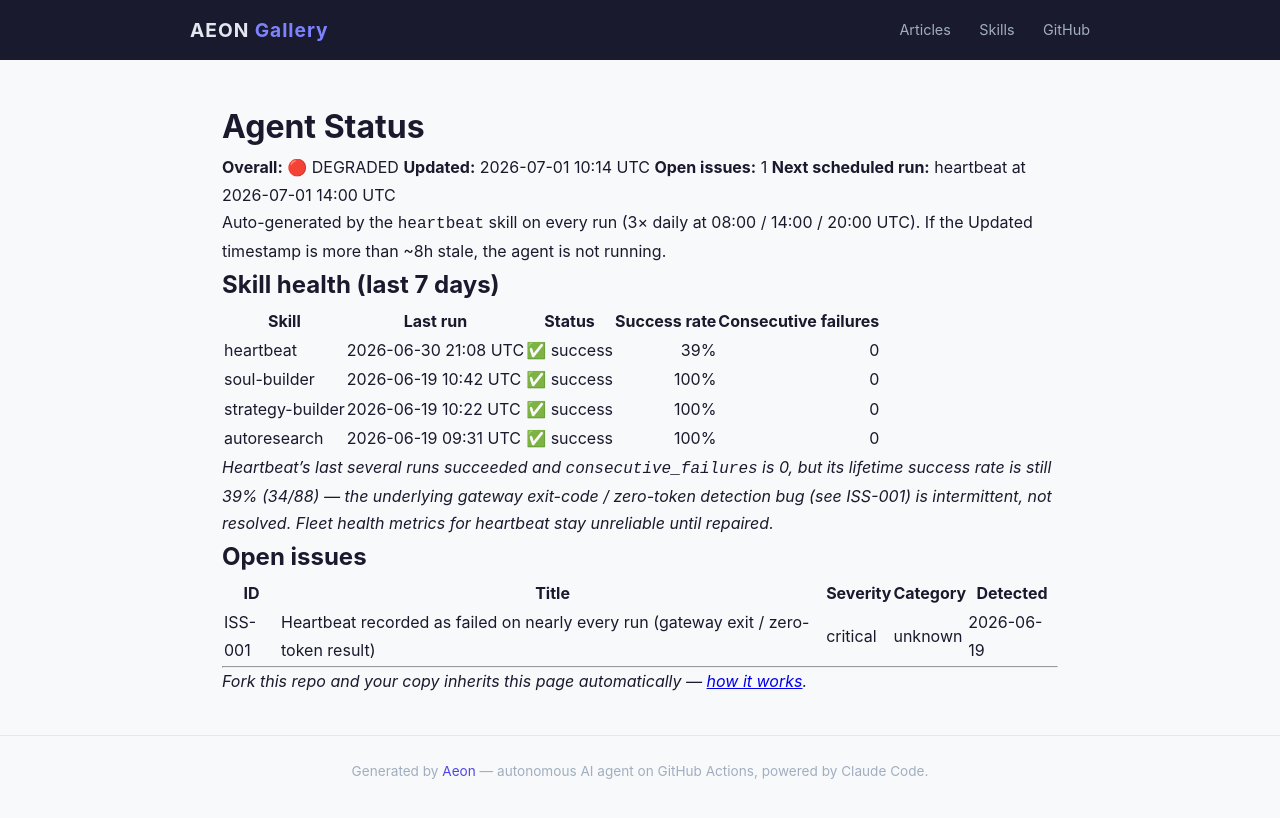
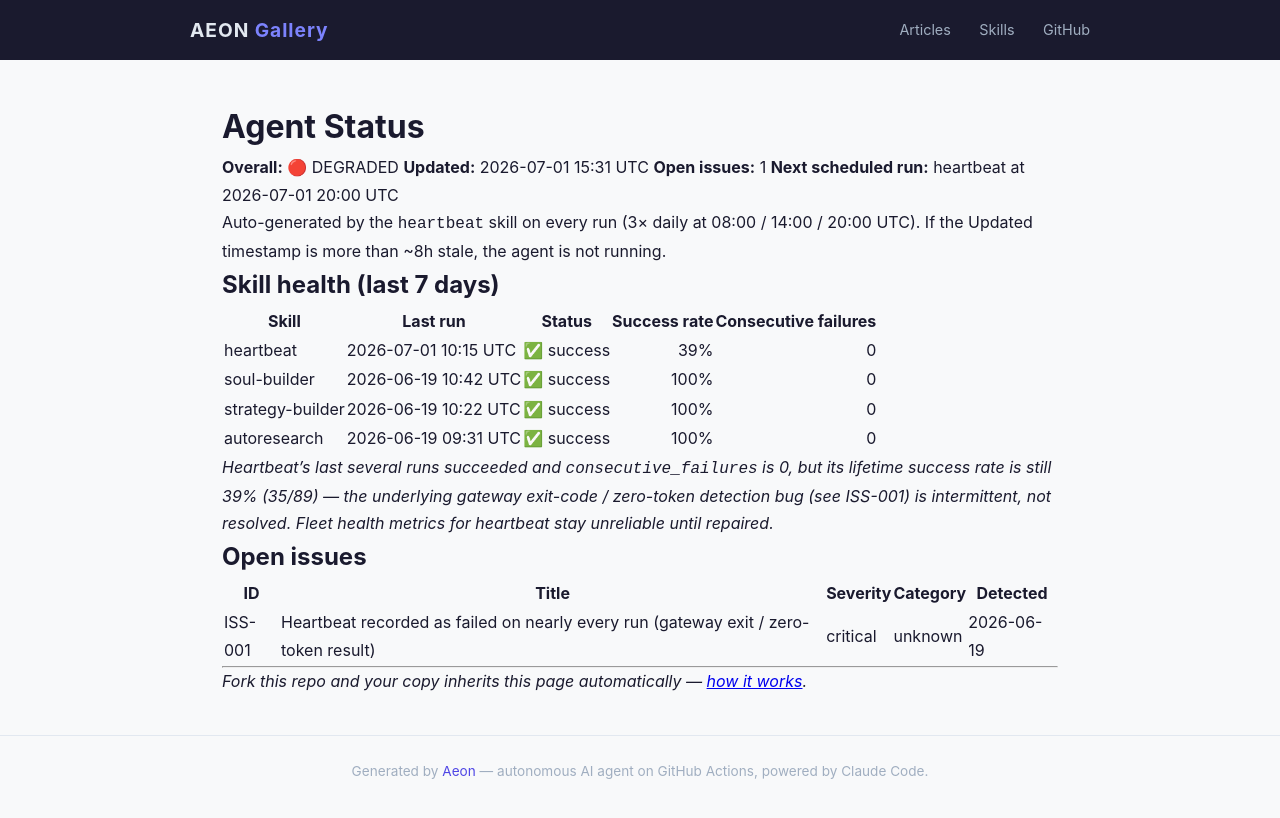
Before and after one commit to RickCrosschain/aeon, a Jekyll site: the page built from docs/status.md, in a window 1280 px wide. Shown: the top 818 px of the page. Built offline with Jekyll 4.4.1, drawn with Linux system fonts in a browser that asks for light colours.

Commit message:
chore(heartbeat): auto-commit 2026-07-01

```diff
--- a/docs/status.md
+++ b/docs/status.md
@@ -7,9 +7,9 @@
 # Agent Status
 
 **Overall:** 🔴 DEGRADED
-**Updated:** 2026-07-01 10:14 UTC
+**Updated:** 2026-07-01 15:31 UTC
 **Open issues:** 1
-**Next scheduled run:** heartbeat at 2026-07-01 14:00 UTC
+**Next scheduled run:** heartbeat at 2026-07-01 20:00 UTC
 
 Auto-generated by the `heartbeat` skill on every run (3× daily at 08:00 / 14:00 / 20:00 UTC). If the Updated timestamp is more than ~8h stale, the agent is not running.
 
@@ -17,12 +17,12 @@
 
 | Skill | Last run | Status | Success rate | Consecutive failures |
 |-------|----------|--------|-------------:|---------------------:|
-| heartbeat | 2026-06-30 21:08 UTC | ✅ success | 39% | 0 |
+| heartbeat | 2026-07-01 10:15 UTC | ✅ success | 39% | 0 |
 | soul-builder | 2026-06-19 10:42 UTC | ✅ success | 100% | 0 |
 | strategy-builder | 2026-06-19 10:22 UTC | ✅ success | 100% | 0 |
 | autoresearch | 2026-06-19 09:31 UTC | ✅ success | 100% | 0 |
 
-_Heartbeat's last several runs succeeded and `consecutive_failures` is 0, but its lifetime success rate is still 39% (34/88) — the underlying gateway exit-code / zero-token detection bug (see ISS-001) is intermittent, not resolved. Fleet health metrics for heartbeat stay unreliable until repaired._
+_Heartbeat's last several runs succeeded and `consecutive_failures` is 0, but its lifetime success rate is still 39% (35/89) — the underlying gateway exit-code / zero-token detection bug (see ISS-001) is intermittent, not resolved. Fleet health metrics for heartbeat stay unreliable until repaired._
 
 ## Open issues
 
--- a/memory/token-usage.csv
+++ b/memory/token-usage.csv
@@ -37,3 +37,4 @@
 2026-06-30,heartbeat,claude-opus-4-8,2096,4673,382878,37669
 2026-06-30,heartbeat,claude-opus-4-8,2094,4755,330969,38905
 2026-07-01,heartbeat,claude-opus-4-8,2098,4382,415089,38745
+2026-07-01,heartbeat,claude-opus-4-8,2094,4246,312709,38064
```
Also changed, not shown: memory/logs/2026-07-01.md (+15 -0 lines), .outputs/heartbeat.md.
